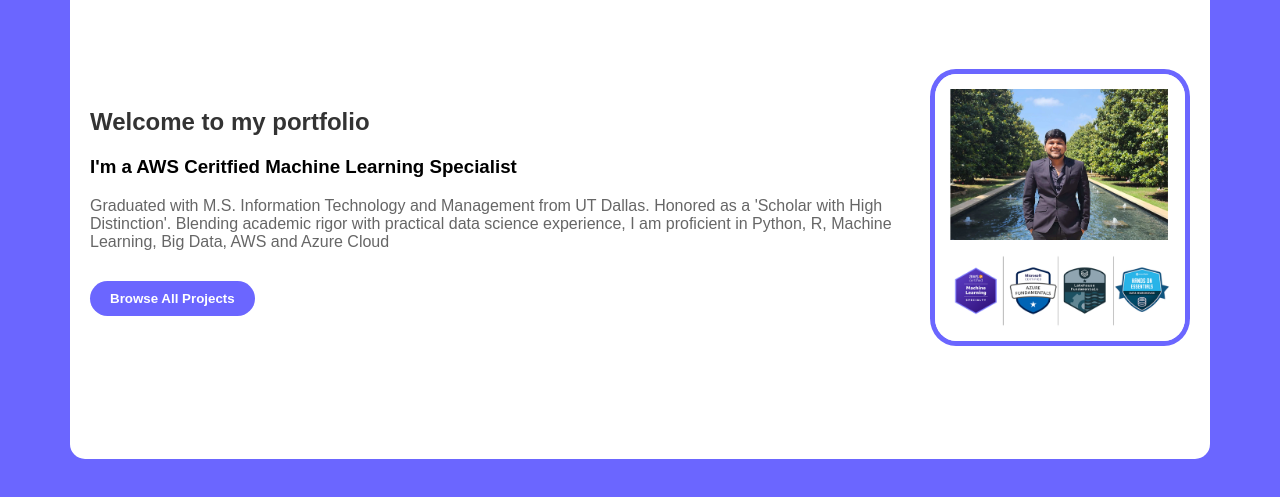
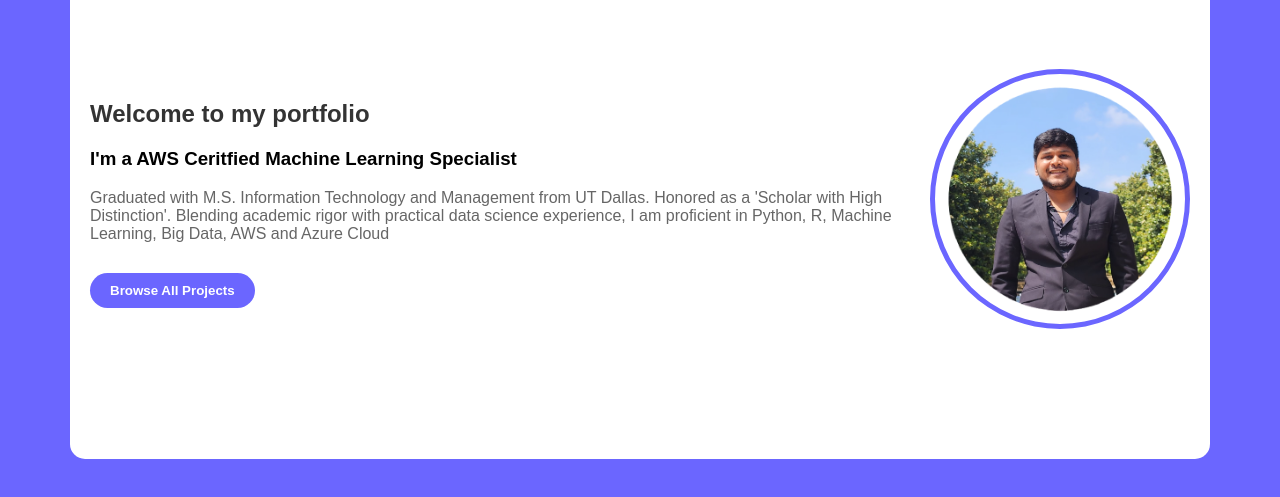
Before and after one commit to alwayscaffeinated/raybhanpawar.github.io, a plain HTML site: page index.html in a window 1280 px wide. Shown: the part 131-628 px from the top of the page. Drawn offline with Linux system fonts and the light colour scheme.

Commit message:
Update index.html

```diff
--- a/index.html
+++ b/index.html
@@ -34,7 +34,7 @@
 
                     </div>
                 </div>
-                <img src="pic+badges.png" alt="Raybhan Pawar" class="badges-pic">
+                <img src="ray.png" alt="Raybhan Pawar" class="profile-pic">
 
             </main>
         </div>
```
